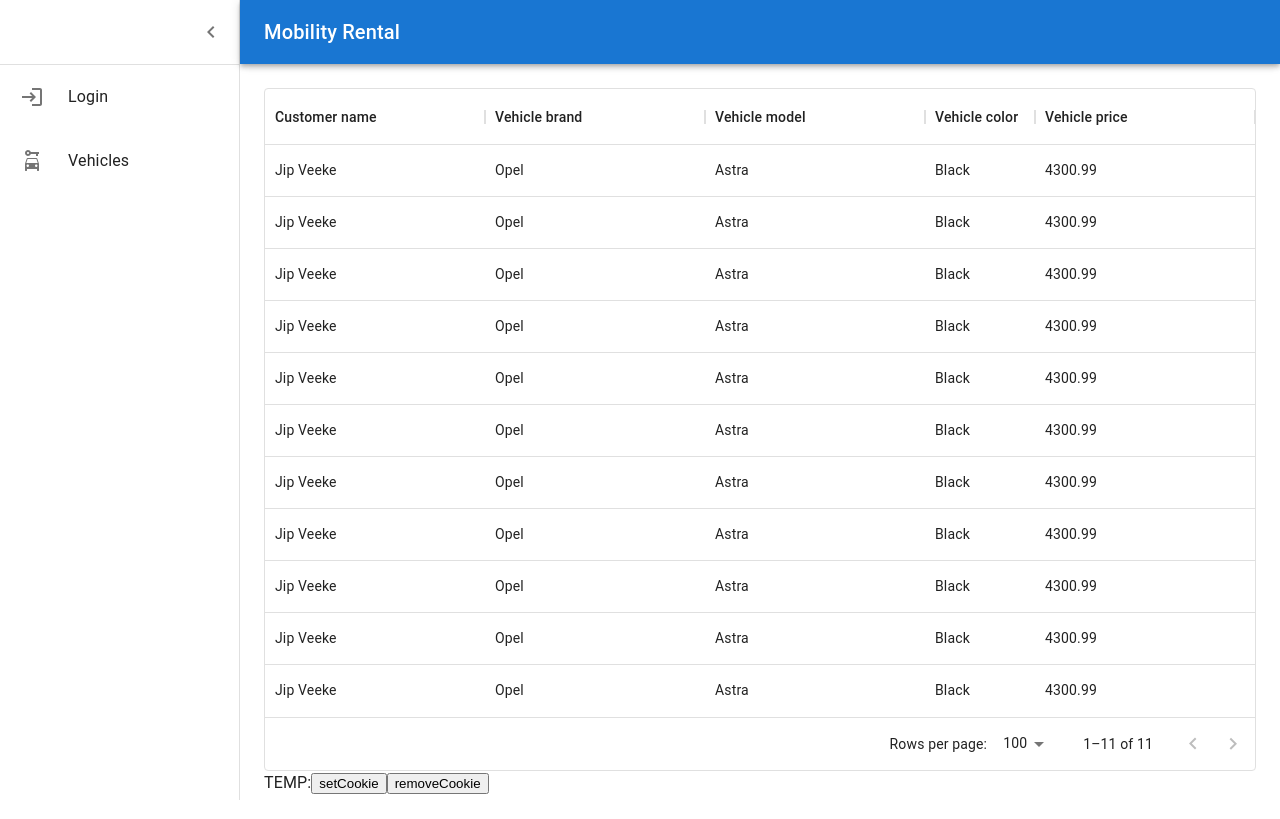
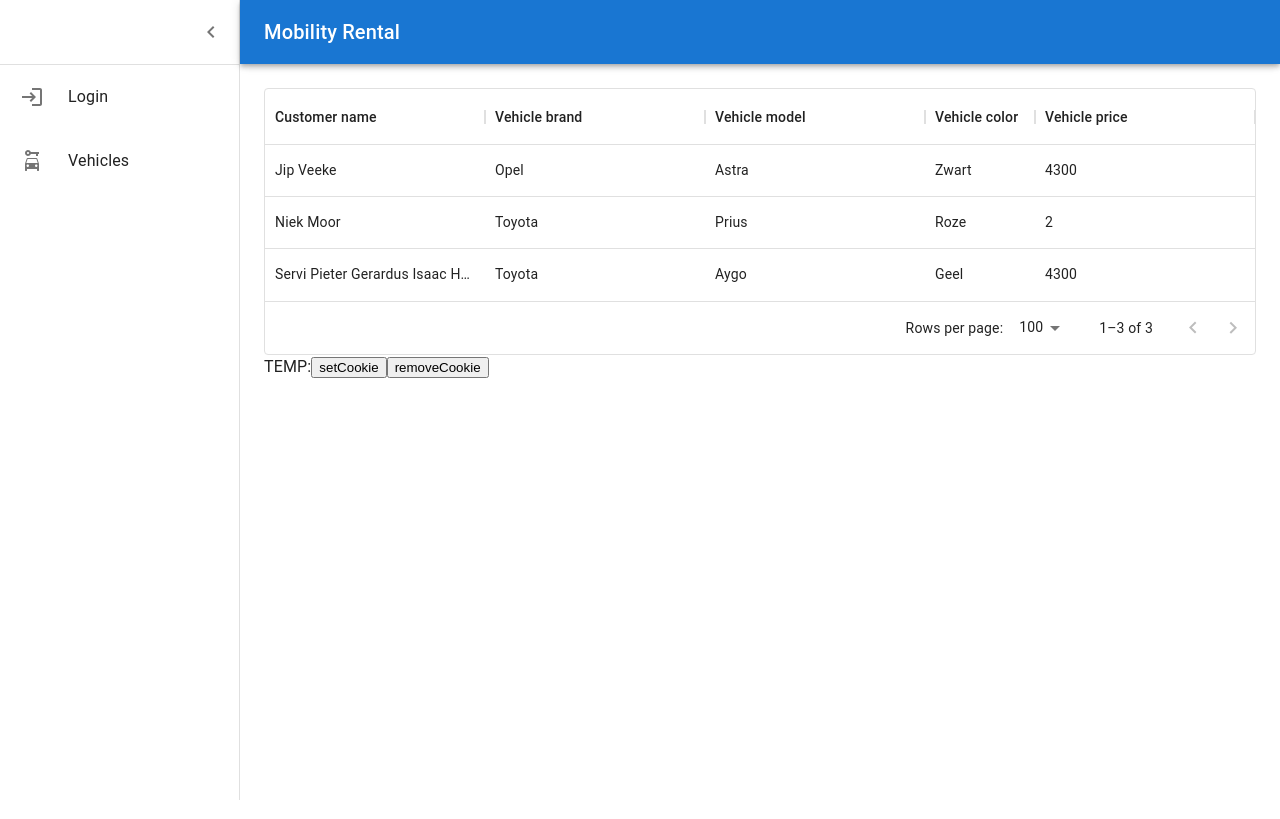
Before and after one commit to chineseouchie/fontys-s6-mr-frontend, a React (Create React App) app: page /offers in a window 1280 px wide. Built offline with nearby package versions, Linux system fonts and the light colour scheme.

Commit message:
create purchase request functional

```diff
--- a/src/App.js
+++ b/src/App.js
@@ -7,7 +7,7 @@ import Sidebar from "./components/Menu/Sidebar";
 import Vehicles from "./components/Vehicle/Vehicles";
 import VehicleDetail from "./components/Vehicle/VehicleDetail";
 import OfferList from "./components/Offer/OfferList";
-import OfferDetail from "./components/Offer/OfferDetail";
+import CreatePurchaseRequest from "./components/Purchaserequest/CreatePurchaseRequest";
 import { UserContext } from "./providers/UserProvider";
 
 function App() {
@@ -32,7 +32,8 @@ function App() {
 						<Route path="/vehicles" element={<Vehicles />} />
 						<Route path="/vehicles/detail/:id" element={<VehicleDetail />} />
 						<Route path="/offers" element={<OfferList />} />
-						<Route path="/offers/detail/:id" element={<OfferDetail />} />
+						<Route path="/offers/detail/:id" element={<CreatePurchaseRequest />} />
+						<Route path="/offers/purchaserequest/create" element={<CreatePurchaseRequest />} />
 					</Routes>
 					<div>
 						TEMP:
--- a/src/components/Offer/OfferDetail.js
+++ /dev/null
@@ -1,65 +0,0 @@
-import { DataGrid } from "@mui/x-data-grid";
-import { useState } from "react";
-import { useParams } from "react-router-dom";
-import { useFetch } from "../../hooks/useFetch";
-
-export default function OfferDetail() {
-	const params = useParams();
-	//const { data, error, loading } = useFetch(`http://localhost:8081/api/v1/vehicle/${params.id}`);
-
-	const [selectedIds, setSelectedIds] = useState([]);
-
-	//Mock data
-	const dealers = [
-		{ uuid: "gshd-asd232-asdhgaj83-haha01", name: "Broken vehicles LLC" },
-		{ uuid: "gshd-asd232-asdhgaj83-haha02", name: "outdated parts garage" },
-		{ uuid: "gshd-asd232-asdhgaj83-haha03", name: "company 1" },
-		{ uuid: "gshd-asd232-asdhgaj83-haha04", name: "company 2" },
-		{ uuid: "gshd-asd232-asdhgaj83-haha05", name: "company 3" },
-		{ uuid: "gshd-asd232-asdhgaj83-haha06", name: "company 4" },
-		{ uuid: "gshd-asd232-asdhgaj83-haha07", name: "company 5" },
-		{ uuid: "gshd-asd232-asdhgaj83-haha08", name: "company 6" }
-	];
-
-	const columns = [
-		{ field: "name", headerName: "company name", flex: 1 }
-	];
-
-	const submitSelection = function () {
-		console.log(selectedIds);
-		/*
-		const requestOptions = {
-			method: "POST",
-			headers: { "Content-Type": "application/json" },
-			body: JSON.stringify(
-				{
-					//title: "React POST Request Example"
-				})
-		};
-
-		fetch("https://reqres.in/api/posts", requestOptions)
-			.then(response => response.json())
-			.then(data => this.setState({ postId: data.id }));
-		*/
-	}
-
-	return (
-		<div className="offer">
-			<div className={"Offer-details"}>
-				<DataGrid
-					rows={dealers}
-					columns={columns}
-					autoHeight
-					getRowId={(dealers) => dealers.uuid}
-					checkboxSelection
-
-					onSelectionModelChange={(ids) => {
-						setSelectedIds(ids)
-					}}
-				/>
-			</div>
-
-			<button onClick={submitSelection}>Submit!</button>
-		</div>
-	);
-}
--- a/src/components/Offer/OfferList.js
+++ b/src/components/Offer/OfferList.js
@@ -16,24 +16,21 @@ const columns = [
 
 //Mock data
 const rows = [
-	{ uuid: "gshd-asd232-asdhgaj83-sadtu1", firstName: "Jip", lastName: "Veeke", vehicleBrand: "Opel", vehicleModel: "Astra", vehicleColor: "Black", vehiclePrice: 4300.99 },
-	{ uuid: "gshd-asd232-asdhgaj83-sadtu2", firstName: "Jip", lastName: "Veeke", vehicleBrand: "Opel", vehicleModel: "Astra", vehicleColor: "Black", vehiclePrice: 4300.99 },
-	{ uuid: "gshd-asd232-asdhgaj83-sadtu3", firstName: "Jip", lastName: "Veeke", vehicleBrand: "Opel", vehicleModel: "Astra", vehicleColor: "Black", vehiclePrice: 4300.99 },
-	{ uuid: "gshd-asd232-asdhgaj83-sadtu4", firstName: "Jip", lastName: "Veeke", vehicleBrand: "Opel", vehicleModel: "Astra", vehicleColor: "Black", vehiclePrice: 4300.99 },
-	{ uuid: "gshd-asd232-asdhgaj83-sadtu5", firstName: "Jip", lastName: "Veeke", vehicleBrand: "Opel", vehicleModel: "Astra", vehicleColor: "Black", vehiclePrice: 4300.99 },
-	{ uuid: "gshd-asd232-asdhgaj83-sadtu6", firstName: "Jip", lastName: "Veeke", vehicleBrand: "Opel", vehicleModel: "Astra", vehicleColor: "Black", vehiclePrice: 4300.99 },
-	{ uuid: "gshd-asd232-asdhgaj83-sadtu7", firstName: "Jip", lastName: "Veeke", vehicleBrand: "Opel", vehicleModel: "Astra", vehicleColor: "Black", vehiclePrice: 4300.99 },
-	{ uuid: "gshd-asd232-asdhgaj83-sadtu8", firstName: "Jip", lastName: "Veeke", vehicleBrand: "Opel", vehicleModel: "Astra", vehicleColor: "Black", vehiclePrice: 4300.99 },
-	{ uuid: "gshd-asd232-asdhgaj83-sadtu9", firstName: "Jip", lastName: "Veeke", vehicleBrand: "Opel", vehicleModel: "Astra", vehicleColor: "Black", vehiclePrice: 4300.99 },
-	{ uuid: "gshd-asd232-asdhgaj83-sadtu10", firstName: "Jip", lastName: "Veeke", vehicleBrand: "Opel", vehicleModel: "Astra", vehicleColor: "Black", vehiclePrice: 4300.99 },
-	{ uuid: "gshd-asd232-asdhgaj83-sadtu11", firstName: "Jip", lastName: "Veeke", vehicleBrand: "Opel", vehicleModel: "Astra", vehicleColor: "Black", vehiclePrice: 4300.99 }
+	{ uuid: "offerABC", firstName: "Jip", lastName: "Veeke", vehicleBrand: "Opel", vehicleModel: "Astra", vehicleColor: "Zwart", vehiclePrice: 4300, deliveryDate: 1649923686 },
+	{ uuid: "offerDEF", firstName: "Niek", lastName: "Moor", vehicleBrand: "Toyota", vehicleModel: "Prius", vehicleColor: "Roze", vehiclePrice: 2, deliveryDate: 1650536779 },
+	{ uuid: "offerGHI", firstName: "Servi Pieter Gerardus Isaac", lastName: "Huijbregts", vehicleBrand: "Toyota", vehicleModel: "Aygo", vehicleColor: "Geel", vehiclePrice: 4300, deliveryDate: 1650536788 }
 ];
 
 export default function OfferList() {
 	const navigate = useNavigate();
+	const onRowClicked = ({ id, row }) => {
 
-	const onRowClicked = ({ id }) => {
-		navigate(`/offers/detail/${id}`);
+		navigate(`/offers/detail/${id}`, {
+			state: {
+				deliveryPrice: row.vehiclePrice,
+				deliveryDate: row.deliveryDate,
+			}
+		});
 	};
 
 	return (
--- /dev/null
+++ b/src/components/Purchaserequest/CreatePurchaseRequest.js
@@ -0,0 +1,100 @@
+import { useSnackbar } from "notistack"
+import { DataGrid } from "@mui/x-data-grid";
+import { useState } from "react";
+import { useLocation, useParams } from "react-router-dom";
+
+export default function CreatePurchaseRequest() {
+
+	const params = useParams();
+	const location = useLocation();
+
+	const { enqueueSnackbar } = useSnackbar();
+
+	const offerUuid = params.id;
+	const deliveryDate = location.state.deliveryDate;
+	const deliveryPrice = location.state.deliveryPrice;
+
+	const [selectedCompanyIds, setSelectedIds] = useState([]);
+
+	//Mock data
+	const dealers = [
+		{ uuid: "company_ABC", name: "Broken vehicles LLC" },
+		{ uuid: "company_DEF", name: "Outdated parts garage" },
+		{ uuid: "company_GHI", name: "DIY safetycars" },
+		{ uuid: "company_JKL", name: "Servicable cars shop" }
+	];
+
+	const columns = [
+		{ field: "name", headerName: "company name", flex: 1 }
+	];
+
+	const submitSelection = function () {
+
+		console.log(deliveryDate);
+		console.log(deliveryPrice);
+
+		console.log(JSON.stringify({
+			offerUuid: offerUuid,
+			deliveryDate: deliveryDate,
+			deliveryPrice: deliveryPrice,
+			companyUuids: selectedCompanyIds
+		}));
+
+		const requestOptions = {
+			method: "POST",
+			headers: { "Content-Type": "application/json" },
+			body: JSON.stringify({
+				offerUuid: offerUuid,
+				deliveryDate: deliveryDate,
+				deliveryPrice: deliveryPrice,
+				companyUuids: selectedCompanyIds
+			})
+		};
+		performRequest(requestOptions);
+	}
+
+	const performRequest = function (requestOptions) {
+		fetch("http://localhost:8087/api/v1/purchase-request/create", requestOptions)
+			.then(response => response.json()
+				.then(handleResponse(response)));
+	}
+
+	const handleResponse = function (response) {
+		if (response.status === 200 || response.status === 201) {
+			enqueueSnackbar(`Purchase request created.`, {
+				variant: "success",
+				autoHideDuration: 2500,
+			});
+		} else {
+			if (response.status === 404)
+				enqueueSnackbar(`Invalid offer id. The offer was not found.`, {
+					variant: "warning",
+					autoHideDuration: 2500,
+				});
+
+		}
+	}
+
+	return (
+		<div className="offer">
+			<div className="{}">
+
+			</div>
+			<div className={"Offer-details"}>
+				<DataGrid
+					rows={dealers}
+					columns={columns}
+					autoHeight
+					getRowId={(dealers) => dealers.uuid}
+					checkboxSelection
+
+					onSelectionModelChange={(ids) => {
+						setSelectedIds(ids)
+					}}
+				/>
+			</div>
+
+			<button onClick={submitSelection}>Create purchase request!</button>
+		</div>
+	);
+}
--- a/src/components/Vehicle/VehicleCard.js
+++ b/src/components/Vehicle/VehicleCard.js
@@ -23,8 +23,6 @@ export default function VehicleCard({ vehicle }) {
 						<Typography variant="body2" color="text.secondary">
 							LEASEPRIJS VANAF €{vehicle.price} P/M
 						</Typography>
-
-
 					</CardContent>
 				</CardActionArea>
 			</Card>
```
